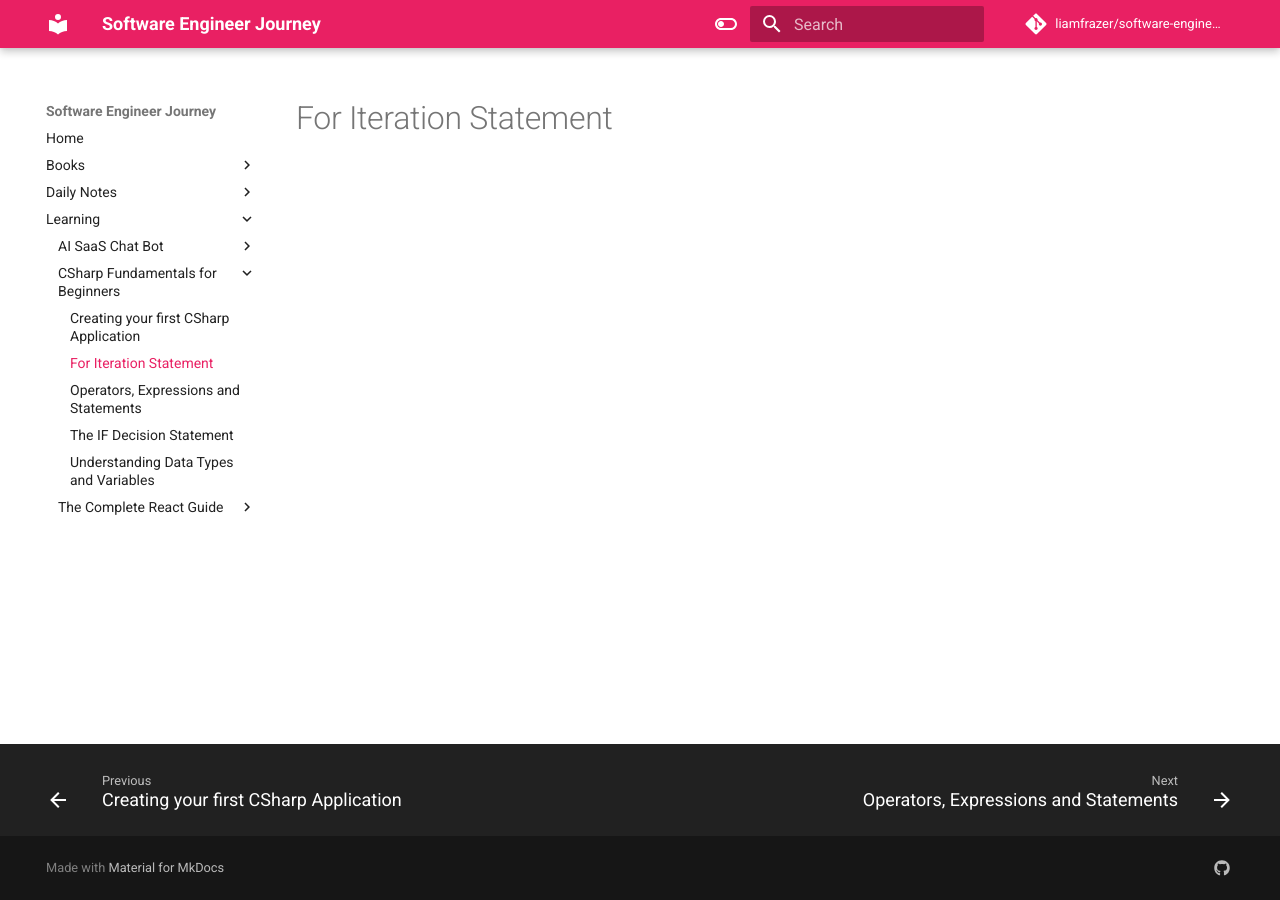
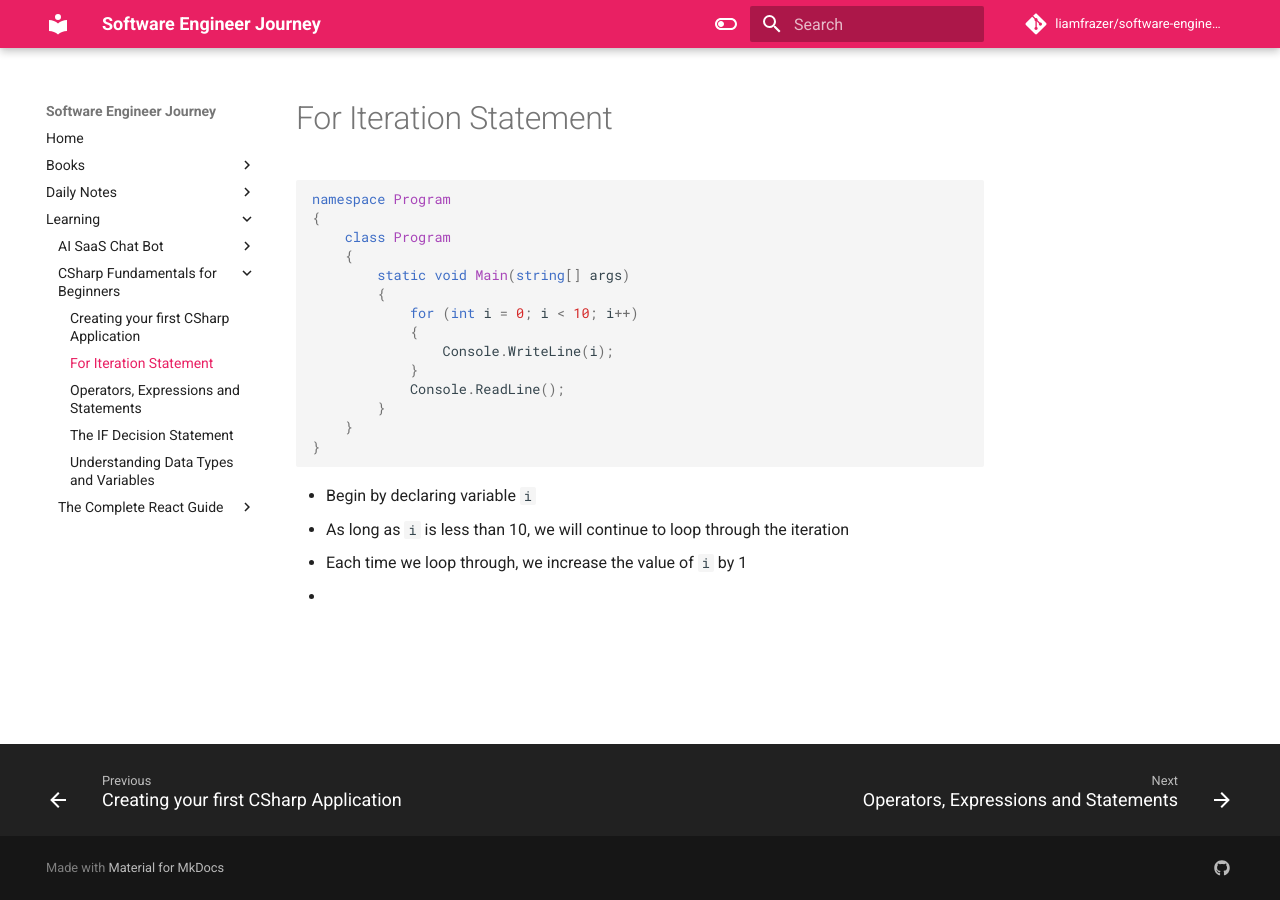
Before and after one commit to liamfrazer/software-engineer-journey, an MkDocs documentation site: the page built from docs/Learning/CSharp Fundamentals for Beginners/For Iteration Statement.md, in a window 1280 px wide. Built offline with MkDocs 1.6.1 and Material for MkDocs 9.7.7, drawn with Linux system fonts in a browser that asks for light colours; comment, search, counter and statistics services are not loaded.

Commit message:
vault backup: 2024-01-06 10:03:36

````diff
--- a/docs/Learning/CSharp Fundamentals for Beginners/For Iteration Statement.md
+++ b/docs/Learning/CSharp Fundamentals for Beginners/For Iteration Statement.md
@@ -3,3 +3,24 @@ tags:
   - csharp
 ---
 # For Iteration Statement
+```c#
+namespace Program
+{
+    class Program
+    {
+        static void Main(string[] args)
+        {
+            for (int i = 0; i < 10; i++)
+            {
+                Console.WriteLine(i);
+            }
+            Console.ReadLine();
+        }
+    }
+}
+```
+
+* Begin by declaring variable `i`
+* As long as `i` is less than 10, we will continue to loop through the iteration
+* Each time we loop through, we increase the value of `i` by 1
+*
````
